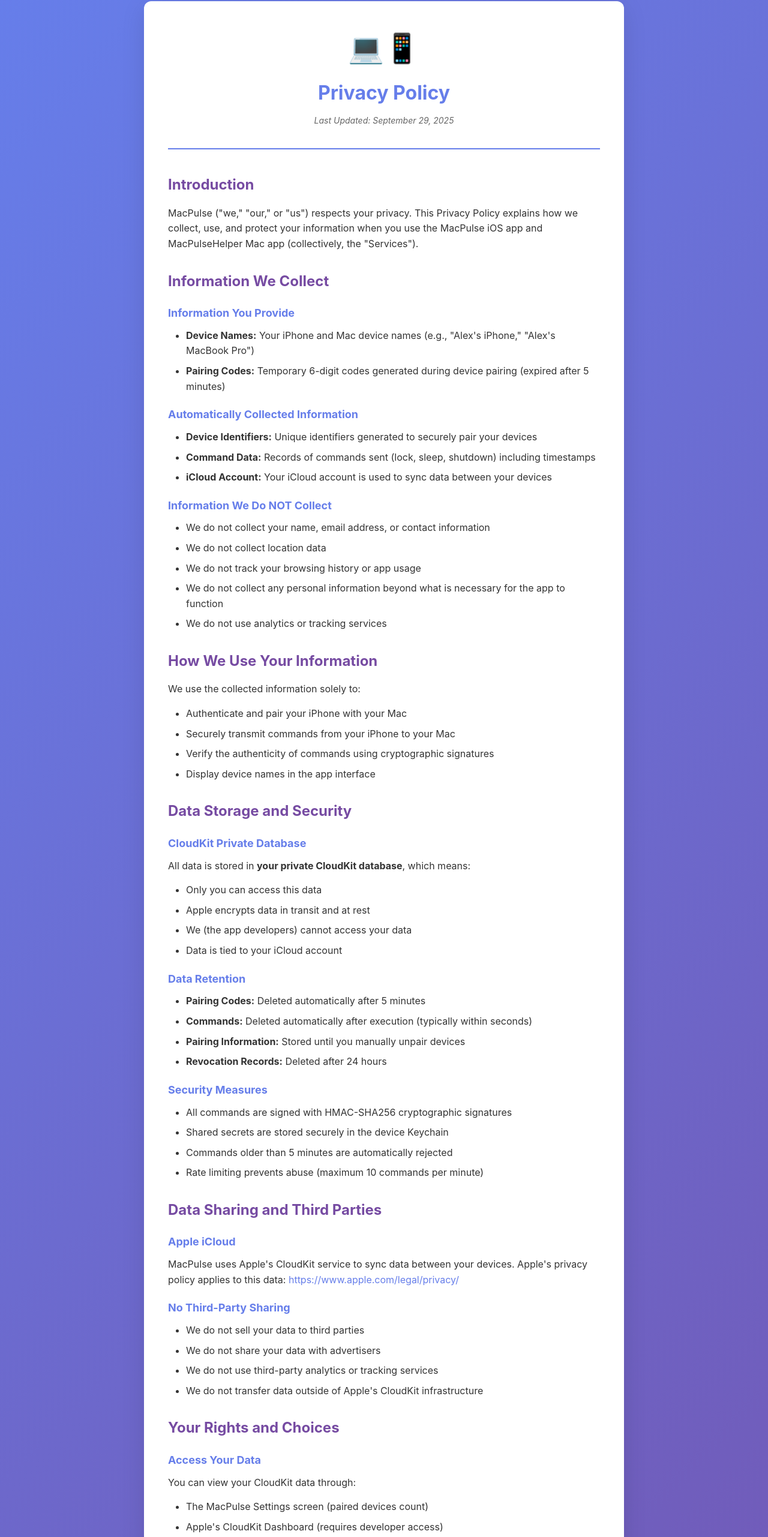
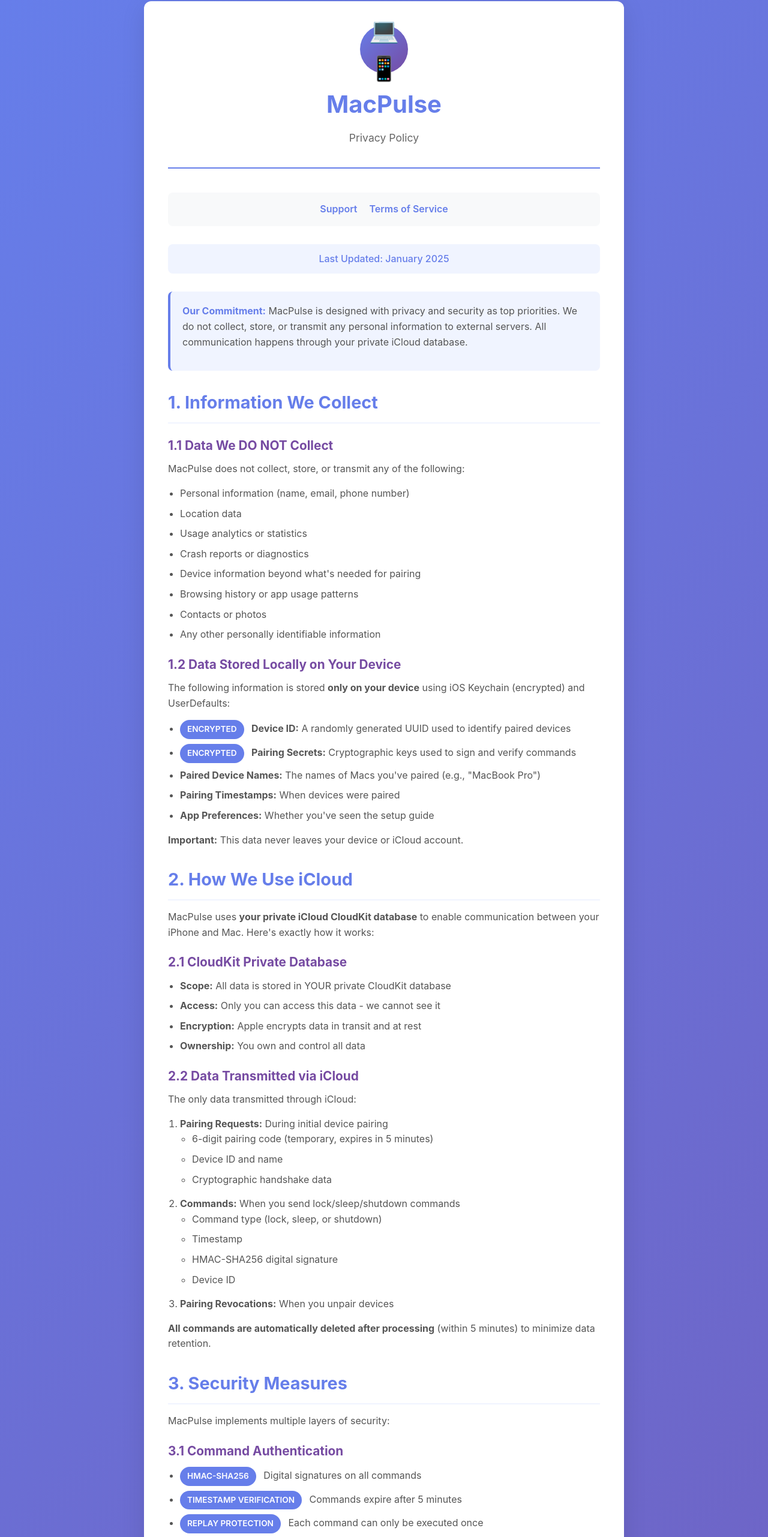
Before and after one commit to mr-grj/mr-grj.github.io, a plain HTML site: page privacy.html in a window 1280 px wide. Shown: the part 18-2580 px from the top of the page at 60% size. Drawn offline with Linux system fonts and the light colour scheme.

Commit message:
Update privacy.html

```diff
--- a/privacy.html
+++ b/privacy.html
@@ -3,6 +3,7 @@
 <head>
     <meta charset="UTF-8">
     <meta name="viewport" content="width=device-width, initial-scale=1.0">
+    <meta name="description" content="MacPulse Privacy Policy - We respect your privacy and security">
     <title>Privacy Policy - MacPulse</title>
     <style>
         * {
@@ -16,8 +17,8 @@
             line-height: 1.6;
             color: #333;
             background: linear-gradient(135deg, #667eea 0%, #764ba2 100%);
+            min-height: 100vh;
             padding: 20px;
-            min-height: 100vh;
         }
 
         .container {
@@ -26,7 +27,7 @@
             background: white;
             padding: 40px;
             border-radius: 12px;
-            box-shadow: 0 10px 40px rgba(0,0,0,0.1);
+            box-shadow: 0 10px 40px rgba(0, 0, 0, 0.1);
         }
 
         .header {
@@ -37,72 +38,152 @@
         }
 
         .logo {
-            font-size: 48px;
-            margin-bottom: 10px;
+            width: 80px;
+            height: 80px;
+            background: linear-gradient(135deg, #667eea 0%, #764ba2 100%);
+            border-radius: 50%;
+            margin: 0 auto 20px;
+            display: flex;
+            align-items: center;
+            justify-content: center;
+            font-size: 40px;
         }
 
         h1 {
             color: #667eea;
-            font-size: 32px;
+            font-size: 2.5em;
             margin-bottom: 10px;
         }
 
+        .subtitle {
+            color: #666;
+            font-size: 1.1em;
+        }
+
         .last-updated {
-            color: #666;
-            font-size: 14px;
-            font-style: italic;
+            background: #f0f4ff;
+            padding: 12px 20px;
+            border-radius: 8px;
+            text-align: center;
+            margin-bottom: 30px;
+            color: #667eea;
+            font-weight: 500;
         }
 
         h2 {
-            color: #764ba2;
-            font-size: 24px;
+            color: #667eea;
             margin-top: 30px;
             margin-bottom: 15px;
+            font-size: 1.8em;
+            padding-bottom: 10px;
+            border-bottom: 2px solid #f0f4ff;
         }
 
         h3 {
-            color: #667eea;
-            font-size: 18px;
+            color: #764ba2;
             margin-top: 20px;
             margin-bottom: 10px;
+            font-size: 1.3em;
         }
 
         p {
             margin-bottom: 15px;
+            color: #555;
         }
 
-        ul {
-            margin-left: 30px;
+        ul, ol {
+            margin-left: 20px;
             margin-bottom: 15px;
         }
 
         li {
             margin-bottom: 8px;
+            color: #555;
+        }
+
+        .highlight-box {
+            background: #f0f4ff;
+            border-left: 4px solid #667eea;
+            padding: 20px;
+            margin: 20px 0;
+            border-radius: 8px;
+        }
+
+        .highlight-box strong {
+            color: #667eea;
+        }
+
+        .security-badge {
+            display: inline-block;
+            background: #667eea;
+            color: white;
+            padding: 5px 12px;
+            border-radius: 20px;
+            font-size: 0.85em;
+            font-weight: 600;
+            margin-right: 8px;
+        }
+
+        .contact-section {
+            background: linear-gradient(135deg, #667eea 0%, #764ba2 100%);
+            color: white;
+            padding: 30px;
+            border-radius: 12px;
+            margin-top: 40px;
+            text-align: center;
+        }
+
+        .contact-section h2 {
+            color: white;
+            border-bottom: 2px solid rgba(255, 255, 255, 0.3);
+            padding-bottom: 10px;
+            margin-bottom: 20px;
+        }
+
+        .contact-section a {
+            color: white;
+            text-decoration: none;
+            font-weight: 600;
+            border-bottom: 2px solid white;
+            padding-bottom: 2px;
+        }
+
+        .contact-section a:hover {
+            opacity: 0.8;
         }
 
         a {
             color: #667eea;
             text-decoration: none;
+            font-weight: 500;
         }
 
         a:hover {
             text-decoration: underline;
         }
 
-        .contact-info {
+        .nav-links {
+            display: flex;
+            justify-content: center;
+            gap: 20px;
+            margin-bottom: 30px;
+            padding: 15px;
             background: #f8f9fa;
-            padding: 20px;
             border-radius: 8px;
-            margin-top: 30px;
+        }
+
+        .nav-links a {
+            color: #667eea;
+            font-weight: 600;
         }
 
         .footer {
             text-align: center;
             margin-top: 40px;
             padding-top: 20px;
-            border-top: 1px solid #ddd;
-            color: #666;
-            font-size: 14px;
+            border-top: 1px solid #e0e0e0;
+            color: #888;
+            font-size: 0.9em;
         }
 
         @media (max-width: 768px) {
@@ -111,11 +192,16 @@
             }
 
             h1 {
-                font-size: 24px;
+                font-size: 2em;
             }
 
             h2 {
-                font-size: 20px;
+                font-size: 1.5em;
+            }
+
+            .nav-links {
+                flex-direction: column;
+                gap: 10px;
             }
         }
     </style>
@@ -124,155 +210,243 @@
     <div class="container">
         <div class="header">
             <div class="logo">💻📱</div>
-            <h1>Privacy Policy</h1>
-            <p class="last-updated">Last Updated: September 29, 2025</p>
+            <h1>MacPulse</h1>
+            <p class="subtitle">Privacy Policy</p>
         </div>
 
-        <h2>Introduction</h2>
-        <p>MacPulse ("we," "our," or "us") respects your privacy. This Privacy Policy explains how we collect, use, and protect your information when you use the MacPulse iOS app and MacPulseHelper Mac app (collectively, the "Services").</p>
+        <div class="nav-links">
+            <a href="support.html">Support</a>
+            <a href="terms.html">Terms of Service</a>
+        </div>
 
-        <h2>Information We Collect</h2>
+        <div class="last-updated">
+            Last Updated: January 2025
+        </div>
 
-        <h3>Information You Provide</h3>
+        <div class="highlight-box">
+            <p><strong>Our Commitment:</strong> MacPulse is designed with privacy and security as top priorities. We do not collect, store, or transmit any personal information to external servers. All communication happens through your private iCloud database.</p>
+        </div>
+
+        <h2>1. Information We Collect</h2>
+
+        <h3>1.1 Data We DO NOT Collect</h3>
+        <p>MacPulse does not collect, store, or transmit any of the following:</p>
         <ul>
-            <li><strong>Device Names:</strong> Your iPhone and Mac device names (e.g., "Alex's iPhone," "Alex's MacBook Pro")</li>
-            <li><strong>Pairing Codes:</strong> Temporary 6-digit codes generated during device pairing (expired after 5 minutes)</li>
+            <li>Personal information (name, email, phone number)</li>
+            <li>Location data</li>
+            <li>Usage analytics or statistics</li>
+            <li>Crash reports or diagnostics</li>
+            <li>Device information beyond what's needed for pairing</li>
+            <li>Browsing history or app usage patterns</li>
+            <li>Contacts or photos</li>
+            <li>Any other personally identifiable information</li>
         </ul>
 
-        <h3>Automatically Collected Information</h3>
+        <h3>1.2 Data Stored Locally on Your Device</h3>
+        <p>The following information is stored <strong>only on your device</strong> using iOS Keychain (encrypted) and UserDefaults:</p>
         <ul>
-            <li><strong>Device Identifiers:</strong> Unique identifiers generated to securely pair your devices</li>
-            <li><strong>Command Data:</strong> Records of commands sent (lock, sleep, shutdown) including timestamps</li>
-            <li><strong>iCloud Account:</strong> Your iCloud account is used to sync data between your devices</li>
+            <li><span class="security-badge">ENCRYPTED</span> <strong>Device ID:</strong> A randomly generated UUID used to identify paired devices</li>
+            <li><span class="security-badge">ENCRYPTED</span> <strong>Pairing Secrets:</strong> Cryptographic keys used to sign and verify commands</li>
+            <li><strong>Paired Device Names:</strong> The names of Macs you've paired (e.g., "MacBook Pro")</li>
+            <li><strong>Pairing Timestamps:</strong> When devices were paired</li>
+            <li><strong>App Preferences:</strong> Whether you've seen the setup guide</li>
         </ul>
 
-        <h3>Information We Do NOT Collect</h3>
+        <p><strong>Important:</strong> This data never leaves your device or iCloud account.</p>
+
+        <h2>2. How We Use iCloud</h2>
+
+        <p>MacPulse uses <strong>your private iCloud CloudKit database</strong> to enable communication between your iPhone and Mac. Here's exactly how it works:</p>
+
+        <h3>2.1 CloudKit Private Database</h3>
         <ul>
-            <li>We do not collect your name, email address, or contact information</li>
-            <li>We do not collect location data</li>
-            <li>We do not track your browsing history or app usage</li>
-            <li>We do not collect any personal information beyond what is necessary for the app to function</li>
-            <li>We do not use analytics or tracking services</li>
+            <li><strong>Scope:</strong> All data is stored in YOUR private CloudKit database</li>
+            <li><strong>Access:</strong> Only you can access this data - we cannot see it</li>
+            <li><strong>Encryption:</strong> Apple encrypts data in transit and at rest</li>
+            <li><strong>Ownership:</strong> You own and control all data</li>
         </ul>
 
-        <h2>How We Use Your Information</h2>
-        <p>We use the collected information solely to:</p>
+        <h3>2.2 Data Transmitted via iCloud</h3>
+        <p>The only data transmitted through iCloud:</p>
+        <ol>
+            <li><strong>Pairing Requests:</strong> During initial device pairing
+                <ul>
+                    <li>6-digit pairing code (temporary, expires in 5 minutes)</li>
+                    <li>Device ID and name</li>
+                    <li>Cryptographic handshake data</li>
+                </ul>
+            </li>
+            <li><strong>Commands:</strong> When you send lock/sleep/shutdown commands
+                <ul>
+                    <li>Command type (lock, sleep, or shutdown)</li>
+                    <li>Timestamp</li>
+                    <li>HMAC-SHA256 digital signature</li>
+                    <li>Device ID</li>
+                </ul>
+            </li>
+            <li><strong>Pairing Revocations:</strong> When you unpair devices</li>
+        </ol>
+
+        <p><strong>All commands are automatically deleted after processing</strong> (within 5 minutes) to minimize data retention.</p>
+
+        <h2>3. Security Measures</h2>
+
+        <p>MacPulse implements multiple layers of security:</p>
+
+        <h3>3.1 Command Authentication</h3>
         <ul>
-            <li>Authenticate and pair your iPhone with your Mac</li>
-            <li>Securely transmit commands from your iPhone to your Mac</li>
-            <li>Verify the authenticity of commands using cryptographic signatures</li>
-            <li>Display device names in the app interface</li>
+            <li><span class="security-badge">HMAC-SHA256</span> Digital signatures on all commands</li>
+            <li><span class="security-badge">TIMESTAMP VERIFICATION</span> Commands expire after 5 minutes</li>
+            <li><span class="security-badge">REPLAY PROTECTION</span> Each command can only be executed once</li>
+            <li><span class="security-badge">RATE LIMITING</span> Maximum 10 commands per minute</li>
         </ul>
 
-        <h2>Data Storage and Security</h2>
-
-        <h3>CloudKit Private Database</h3>
-        <p>All data is stored in <strong>your private CloudKit database</strong>, which means:</p>
+        <h3>3.2 Device Pairing Security</h3>
         <ul>
-            <li>Only you can access this data</li>
-            <li>Apple encrypts data in transit and at rest</li>
-            <li>We (the app developers) cannot access your data</li>
-            <li>Data is tied to your iCloud account</li>
+            <li>Pairing codes are 6 digits (1 million combinations)</li>
+            <li>Codes expire after 5 minutes</li>
+            <li>Single-use codes (can't be reused)</li>
+            <li>Pairing requires physical access to both devices initially</li>
+            <li>Maximum 3 paired devices to prevent abuse</li>
         </ul>
 
-        <h3>Data Retention</h3>
+        <h3>3.3 Data Encryption</h3>
         <ul>
-            <li><strong>Pairing Codes:</strong> Deleted automatically after 5 minutes</li>
-            <li><strong>Commands:</strong> Deleted automatically after execution (typically within seconds)</li>
-            <li><strong>Pairing Information:</strong> Stored until you manually unpair devices</li>
-            <li><strong>Revocation Records:</strong> Deleted after 24 hours</li>
+            <li>iOS Keychain encryption for sensitive data</li>
+            <li>Apple's end-to-end iCloud encryption in transit</li>
+            <li>No plain-text storage of secrets</li>
         </ul>
 
-        <h3>Security Measures</h3>
+        <h2>4. Third-Party Services</h2>
+
+        <h3>4.1 Apple Services</h3>
+        <p>MacPulse relies on the following Apple services:</p>
         <ul>
-            <li>All commands are signed with HMAC-SHA256 cryptographic signatures</li>
-            <li>Shared secrets are stored securely in the device Keychain</li>
-            <li>Commands older than 5 minutes are automatically rejected</li>
-            <li>Rate limiting prevents abuse (maximum 10 commands per minute)</li>
+            <li><strong>iCloud CloudKit:</strong> For command transmission (see Section 2)</li>
+            <li><strong>iOS Keychain:</strong> For secure local storage</li>
+        </ul>
+        <p>These services are subject to <a href="https://www.apple.com/legal/privacy/" target="_blank">Apple's Privacy Policy</a>.</p>
+
+        <h3>4.2 No Advertising or Analytics</h3>
+        <p><strong>MacPulse is 100% free with no ads.</strong> We do not use:</p>
+        <ul>
+            <li>Google Analytics</li>
+            <li>Facebook SDK</li>
+            <li>Advertising networks</li>
+            <li>Crash reporting tools (Crashlytics, Sentry, etc.)</li>
+            <li>Any other third-party analytics or tracking services</li>
         </ul>
 
-        <h2>Data Sharing and Third Parties</h2>
+        <h2>5. Data Retention</h2>
 
-        <h3>Apple iCloud</h3>
-        <p>MacPulse uses Apple's CloudKit service to sync data between your devices. Apple's privacy policy applies to this data: <a href="https://www.apple.com/legal/privacy/" target="_blank">https://www.apple.com/legal/privacy/</a></p>
-
-        <h3>No Third-Party Sharing</h3>
+        <h3>5.1 On Your Device</h3>
         <ul>
-            <li>We do not sell your data to third parties</li>
-            <li>We do not share your data with advertisers</li>
-            <li>We do not use third-party analytics or tracking services</li>
-            <li>We do not transfer data outside of Apple's CloudKit infrastructure</li>
+            <li>Pairing data remains until you manually unpair devices</li>
+            <li>App preferences remain until you delete the app</li>
+            <li>Deleting the app removes all locally stored data</li>
         </ul>
 
-        <h2>Your Rights and Choices</h2>
-
-        <h3>Access Your Data</h3>
-        <p>You can view your CloudKit data through:</p>
+        <h3>5.2 In iCloud</h3>
         <ul>
-            <li>The MacPulse Settings screen (paired devices count)</li>
-            <li>Apple's CloudKit Dashboard (requires developer access)</li>
+            <li>Commands are automatically deleted after 5 minutes</li>
+            <li>Pairing requests expire after 5 minutes</li>
+            <li>Pairing responses expire after 10 minutes</li>
+            <li>Revocations expire after 24 hours</li>
         </ul>
 
-        <h3>Delete Your Data</h3>
+        <h2>6. Your Rights</h2>
+
+        <p>You have complete control over your data:</p>
+
+        <h3>6.1 Access</h3>
+        <p>All data stored by MacPulse is accessible to you through:</p>
+        <ul>
+            <li>The app's Settings screen (view paired devices)</li>
+            <li>Your iCloud account settings</li>
+        </ul>
+
+        <h3>6.2 Deletion</h3>
         <p>You can delete your data by:</p>
         <ul>
-            <li><strong>Unpair Devices:</strong> Settings → Device Management → Unpair All Devices</li>
-            <li><strong>Delete App:</strong> Uninstalling MacPulse removes all local data</li>
-            <li><strong>CloudKit Data:</strong> Commands are automatically deleted; pairing data is removed when you unpair</li>
+            <li>Unpairing devices in the app (removes pairing data)</li>
+            <li>Deleting the MacPulse app (removes all local data)</li>
+            <li>Disabling iCloud for MacPulse in iOS Settings</li>
         </ul>
 
-        <h3>Opt-Out</h3>
-        <p>If you do not agree to this Privacy Policy:</p>
+        <h3>6.3 Export</h3>
+        <p>Since MacPulse doesn't collect personal information, there's no data to export beyond what's already visible in the app.</p>
+
+        <h2>7. Children's Privacy</h2>
+
+        <p>MacPulse is rated 4+ and is safe for all ages. We do not knowingly collect any information from children or anyone else. The app functions the same regardless of the user's age.</p>
+
+        <h2>8. International Users</h2>
+
+        <p>MacPulse is available worldwide. All data is stored in:</p>
         <ul>
-            <li>Do not use MacPulse</li>
-            <li>Uninstall both the iOS and Mac apps</li>
-            <li>Your data will be automatically deleted within 24 hours</li>
+            <li><strong>Your device:</strong> Wherever you're located</li>
+            <li><strong>Your iCloud account:</strong> Apple data centers (subject to Apple's data residency policies)</li>
         </ul>
 
-        <h2>Children's Privacy</h2>
-        <p>MacPulse is not directed to children under 13. We do not knowingly collect information from children under 13. If you believe a child has provided us with personal information, please contact us.</p>
+        <p>We do not transfer data to any other countries or jurisdictions.</p>
 
-        <h2>Changes to This Policy</h2>
-        <p>We may update this Privacy Policy occasionally. We will notify you of significant changes by:</p>
+        <h2>9. Changes to This Policy</h2>
+
+        <p>We may update this Privacy Policy from time to time. Changes will be reflected by updating the "Last Updated" date at the top of this page.</p>
+
+        <p><strong>Material changes will be communicated through:</strong></p>
         <ul>
-            <li>Posting the new policy in the app</li>
-            <li>Updating the "Last Updated" date</li>
-            <li>Requiring acceptance of new terms (for material changes)</li>
+            <li>App Store update notes</li>
+            <li>In-app notification (if significant)</li>
+            <li>This webpage</li>
         </ul>
+
         <p>Continued use of MacPulse after changes constitutes acceptance of the updated policy.</p>
 
-        <h2>International Users</h2>
-        <p>MacPulse stores data in Apple's CloudKit infrastructure, which may be located in various countries. By using MacPulse, you consent to the transfer of data to these locations.</p>
+        <h2>10. Legal Basis for Processing (GDPR)</h2>
 
-        <h3>GDPR Compliance (European Users)</h3>
-        <p>If you are located in the European Economic Area (EEA), you have additional rights under the General Data Protection Regulation (GDPR):</p>
+        <p>For users in the European Economic Area (EEA):</p>
         <ul>
-            <li><strong>Right to Access:</strong> Request a copy of your data</li>
-            <li><strong>Right to Rectification:</strong> Correct inaccurate data</li>
-            <li><strong>Right to Erasure:</strong> Request deletion of your data</li>
-            <li><strong>Right to Data Portability:</strong> Receive your data in a portable format</li>
-            <li><strong>Right to Object:</strong> Object to processing of your data</li>
+            <li><strong>Legitimate Interest:</strong> Processing is necessary for the app to function (device pairing, command transmission)</li>
+            <li><strong>Consent:</strong> By using the app, you consent to the minimal data processing described herein</li>
         </ul>
-        <p>To exercise these rights, contact us at the email below.</p>
 
-        <div class="contact-info">
+        <h2>11. California Privacy Rights (CCPA)</h2>
+
+        <p>California residents have the right to:</p>
+        <ul>
+            <li><strong>Know:</strong> What personal information is collected (see Section 1)</li>
+            <li><strong>Delete:</strong> Request deletion of personal information (see Section 6.2)</li>
+            <li><strong>Opt-Out:</strong> Not applicable - we don't sell personal information</li>
+        </ul>
+
+        <p><strong>Important:</strong> MacPulse collects minimal data, all of which you can delete by unpairing devices or deleting the app.</p>
+
+        <h2>12. Open Source & Transparency</h2>
+
+        <p>MacPulse is built with transparency in mind:</p>
+        <ul>
+            <li>Security implementation uses industry-standard practices</li>
+            <li>No obfuscation of data handling</li>
+            <li>Minimal permissions requested</li>
+            <li>Source code available upon request for security researchers</li>
+        </ul>
+
+        <div class="contact-section">
             <h2>Contact Us</h2>
-            <p>If you have questions about this Privacy Policy or our data practices:</p>
+            <p>If you have questions about this Privacy Policy or MacPulse's privacy practices:</p>
             <p><strong>Email:</strong> <a href="mailto:grajdeanu.alex@gmail.com">grajdeanu.alex@gmail.com</a></p>
-            <p><strong>Website:</strong> <a href="https://mr-grj.github.io/privacy">https://mr-grj.github.io/support</a></p>
+            <p><strong>Support:</strong> <a href="support.html">https://mr-grj.github.io/support.html</a></p>
+            <p style="margin-top: 20px; font-size: 0.9em; opacity: 0.9;">We typically respond within 24-48 hours.</p>
         </div>
 
-        <h2>Legal Basis for Processing (GDPR)</h2>
-        <p>We process your data based on:</p>
-        <ul>
-            <li><strong>Contractual Necessity:</strong> Required to provide the Services you requested</li>
-            <li><strong>Legitimate Interest:</strong> Ensuring security and preventing abuse</li>
-            <li><strong>Consent:</strong> You consent by using the app</li>
-        </ul>
-
         <div class="footer">
-            <p>This Privacy Policy is effective as of the "Last Updated" date above and applies to all users of MacPulse.</p>
+            <p><strong>MacPulse</strong> - Control your Mac remotely, securely, and privately.</p>
             <p>© 2025 Alexandru Grajdeanu. All rights reserved.</p>
+            <p style="margin-top: 15px;">
+                <a href="terms.html">Terms of Service</a> •
+                <a href="support.html">Support</a>
+            </p>
         </div>
     </div>
 </body>
```
